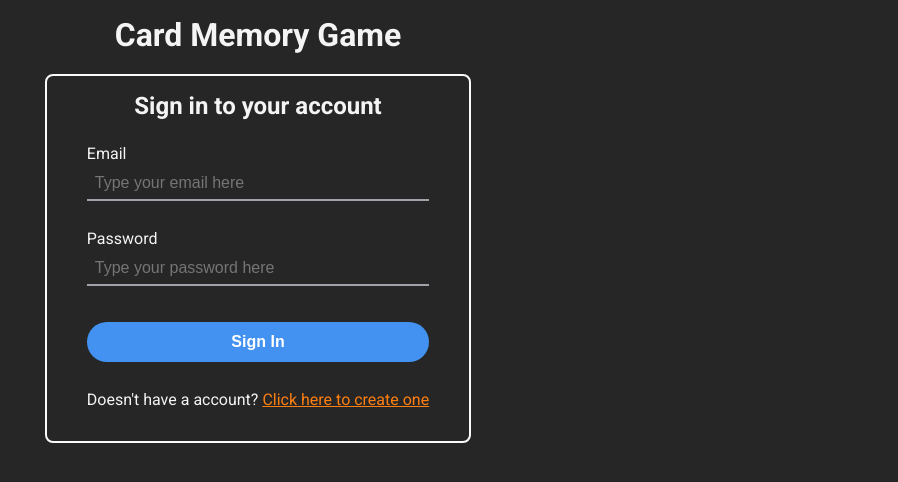
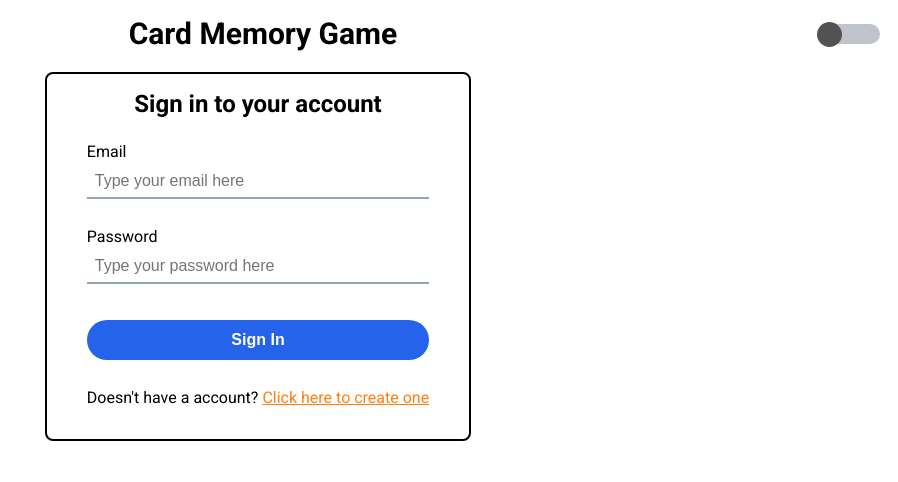
Before and after one commit to enzogoncalves/card-memory-game, a React (Vite) app: page / in a window 1280 px wide. Shown: the top 482 px of the page, without its empty margins (382-1280 px from the left). Built offline with nearby package versions, Linux system fonts and the light colour scheme.

Commit message:
add dark mode and log out

```diff
--- a/index.html
+++ b/index.html
@@ -12,7 +12,7 @@
    rel="stylesheet"
   />
  </head>
- <body class="dark">
+ <body>
   <div id="root"></div>
   <script type="module" src="/src/main.tsx"></script>
  </body>
--- a/package.json
+++ b/package.json
@@ -15,6 +15,7 @@
     "react-dom": "^18.2.0",
     "react-icons": "^4.7.1",
     "react-router-dom": "^6.9.0",
+    "react-switch": "^7.0.0",
     "uuid": "^9.0.0"
   },
   "devDependencies": {
--- a/src/App.tsx
+++ b/src/App.tsx
@@ -1,14 +1,17 @@
 import { useEffect, useState } from "react"
-import { Routes, Route } from 'react-router-dom'
+import { Routes, Route, useNavigate } from 'react-router-dom'
 import { initializeApp } from "firebase/app";
+import { getAuth, signOut } from "firebase/auth";
 import { getDatabase, ref, update } from "firebase/database";
 import { FaApple, FaFacebook, FaSnapchatGhost, FaTwitch, FaYoutube, FaBookmark, FaCheckCircle, FaGoogle, FaHtml5, FaJsSquare, FaLinkedin, FaOpera, FaSafari, FaStackOverflow, FaTelegram, FaWaze, FaXbox, FaArrowAltCircleDown, FaArrowAltCircleLeft, FaArrowAltCircleRight, FaArrowAltCircleUp, FaBurn, FaCat, FaCross, FaDollarSign, FaGlassMartiniAlt, FaPizzaSlice, FaPlane, FaRss, FaSkull, FaThumbsUp, FaThumbsDown } from "react-icons/fa"
 import { IconType } from "react-icons/lib"
+import { FiLogOut } from 'react-icons/fi'
 import { v4 as uuid } from "uuid"
 import Home from "./Home"
 import GameScreen from "./GameScreen"
 import SignIn from "./SignIn"
 import Register from "./Register"
+import Switch from 'react-switch'
 
 const firebaseConfig = {
   apiKey: "AIzaSyBLRLJGQukECYQJHj7uD5tHMAPMTk81D-4",
@@ -126,6 +129,12 @@ const App = () => {
   const [difficulty, setDifficulty] = useState<string>('easy')
   const [actualUsername, setActualUsername] = useState<string>()
   const [userUid, setUserUid] = useState<string>()
+  const [theme, setTheme] = useState<string>(
+    localStorage.getItem("theme") === "dark" ? "dark" : "light"
+  )
+
+
+  const navigate = useNavigate()
 
   let timer: any;
 
@@ -157,7 +166,16 @@ const App = () => {
   }
 
   useEffect(() => {
+    const root = window.document.documentElement;
 
+    const removeOldTheme = theme === "dark" ? "light" : "dark"
+
+    root.classList.remove(removeOldTheme)
+    root.classList.add(theme)
+    localStorage.setItem("theme", theme)
+  }, [theme])
+
+  useEffect(() => {
     if (timeLeft == 0 && startTimer) {
       clearInterval(timer)
       setStartTimer(false)
@@ -188,8 +206,40 @@ const App = () => {
 
   }, [cards, timeLeft])
 
+
+  function logOut() {
+    const auth = getAuth();
+    signOut(auth).then(() => {
+      navigate('/')
+    }).catch((error) => {
+      alert("Não foi posível te desconectar. Tente novamente.")
+    });
+  }
+
+  console.log(window.location.pathname)
+
   return <main className="p-4 min-h-full dark:bg-neutral-800">
-    <h1 className="pb-5 text-center dark:text-text-color">Card Memory Game</h1>
+    <div className={`pb-5 grid grid-cols-header-default xsm:grid-cols-header md:grid-cols-header-md items-center gap-x-8 gap-y-4`}>
+      {window.location.pathname !== '/' && window.location.pathname !== '/register'
+        ? <a href="#" onClick={() => logOut()} className="no-underline hover:underline text-black dark:text-text-color text-lg flex items-center gap-2 row-start-2 xsm:row-start-1"><FiLogOut /><span className="inline xsm:hidden md:inline">Sair da Conta</span></a>
+        : <></>
+      }
+      <h1 className="text-xl sm:text-3xl xsm:justify-self-center col-start-1 xsm:col-start-2 dark:text-text-color">Card Memory Game</h1>
+      <Switch
+        onChange={() => setTheme(prevTheme => prevTheme == "dark" ? "light" : "dark")}
+        checked={theme == "dark"}
+        checkedIcon={false}
+        uncheckedIcon={false}
+        height={20}
+        width={60}
+        handleDiameter={25}
+        onHandleColor={"#c0c2cc"}
+        onColor={"#525252"}
+        offHandleColor={"#525252"}
+        offColor={"#c0c2cc"}
+        className="justify-self-end xsm:col-start-3 row-span-2 self-center xsm:row-span-1"
+      />
+    </div>
     <Routes>
       <Route path="/" element={<SignIn />} />
       <Route path="/register" element={<Register />} />
--- a/src/GameScreen.tsx
+++ b/src/GameScreen.tsx
@@ -118,7 +118,7 @@ const GameScreen = ({ cards, setCards, setFirstCard, firstCard, itsAWin, setItsA
                 <span className="inline-block">{playerHistory.get(String(difficulty))?.lost}</span>
               </div>
             </div>
-            <NavLink to={'/home'} onClick={() => backToHome()} className="px-4 py-2 bg-emerald-600 text-white button no-underline">Back to Home</NavLink>
+            <NavLink to={'/home'} onClick={() => backToHome()} className="px-4 py-2 bg-emerald-600 hover:bg-emerald-700 dark:bg-emerald-700 dark:hover:bg-emerald-600 text-white button no-underline">Back to Home</NavLink>
           </div>
         </div>
         : <GameSkeleton difficulty={difficulty} />
--- a/src/StartGameModal.tsx
+++ b/src/StartGameModal.tsx
@@ -24,7 +24,7 @@ const StartGameModal = ({ setDifficulty, actualUsername }: StartGameModalProps)
         </ul>
       </div>
       <div className="difficulty">
-        <NavLink to={'/hard'} className="bg-red-700 hover:bg-red-600 dark:bg-red-700 dark:hover:bg-red-600 button link" onClick={() => { setDifficulty('hard') }}>Hard</NavLink>
+        <NavLink to={'/hard'} className="bg-red-600 hover:bg-red-700 dark:bg-red-700 dark:hover:bg-red-600 button link" onClick={() => { setDifficulty('hard') }}>Hard</NavLink>
         <ul>
           <li>5 Minutes</li>
           <li>64 Cards</li>
--- a/src/assets/css/tailwindcss.css
+++ b/src/assets/css/tailwindcss.css
@@ -24,7 +24,7 @@
  }
 
  .button {
-  @apply border-none text-base shadow-dif-button shadow-black dark:shadow-none hover:shadow-dif-button-hover transition duration-75 font-bold py-3 px-4 cursor-pointer text-center border-slate-400 dark:border-zinc-400 focus:border-slate-900 dark:focus:border-white;
+  @apply border-none text-base shadow-dif-button hover:shadow-dif-button-hover dark:shadow-none transition duration-75 font-bold py-3 px-4 cursor-pointer text-center border-slate-400 dark:border-zinc-400 focus:border-slate-900 dark:focus:border-white;
  }
 
  .difficulty ul {
--- a/tailwind.config.cjs
+++ b/tailwind.config.cjs
@@ -19,6 +19,11 @@ module.exports = {
    colors: {
     "text-color": "#F4F4F5",
    },
+   gridTemplateColumns: {
+    "header-default": "1fr auto",
+    header: "70px 1fr 70px",
+    "header-md": "140px 1fr 130px",
+   },
   },
  },
  plugins: [],
```
Also changed, not shown: 1 other file (tests, documents, lock files or other folders).
